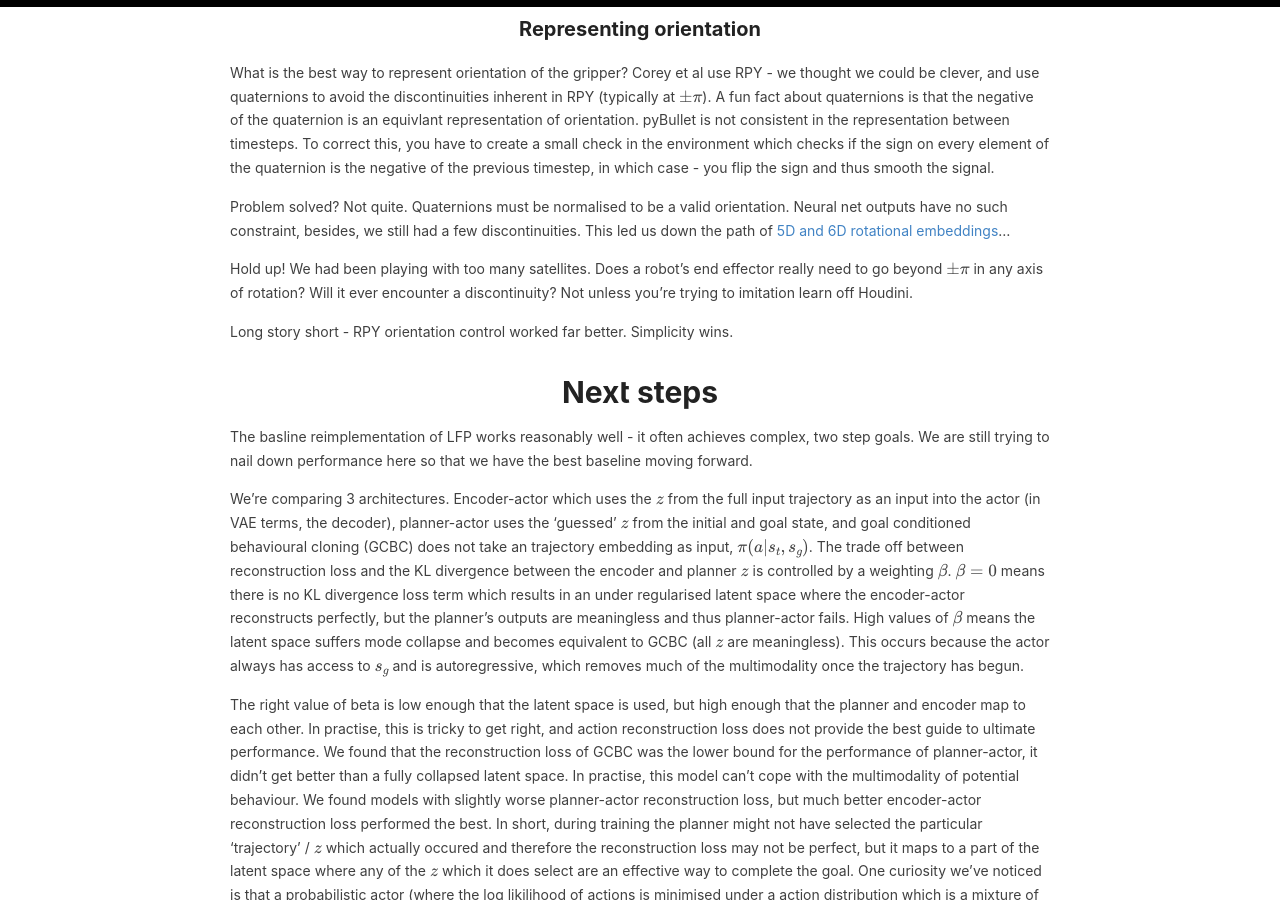
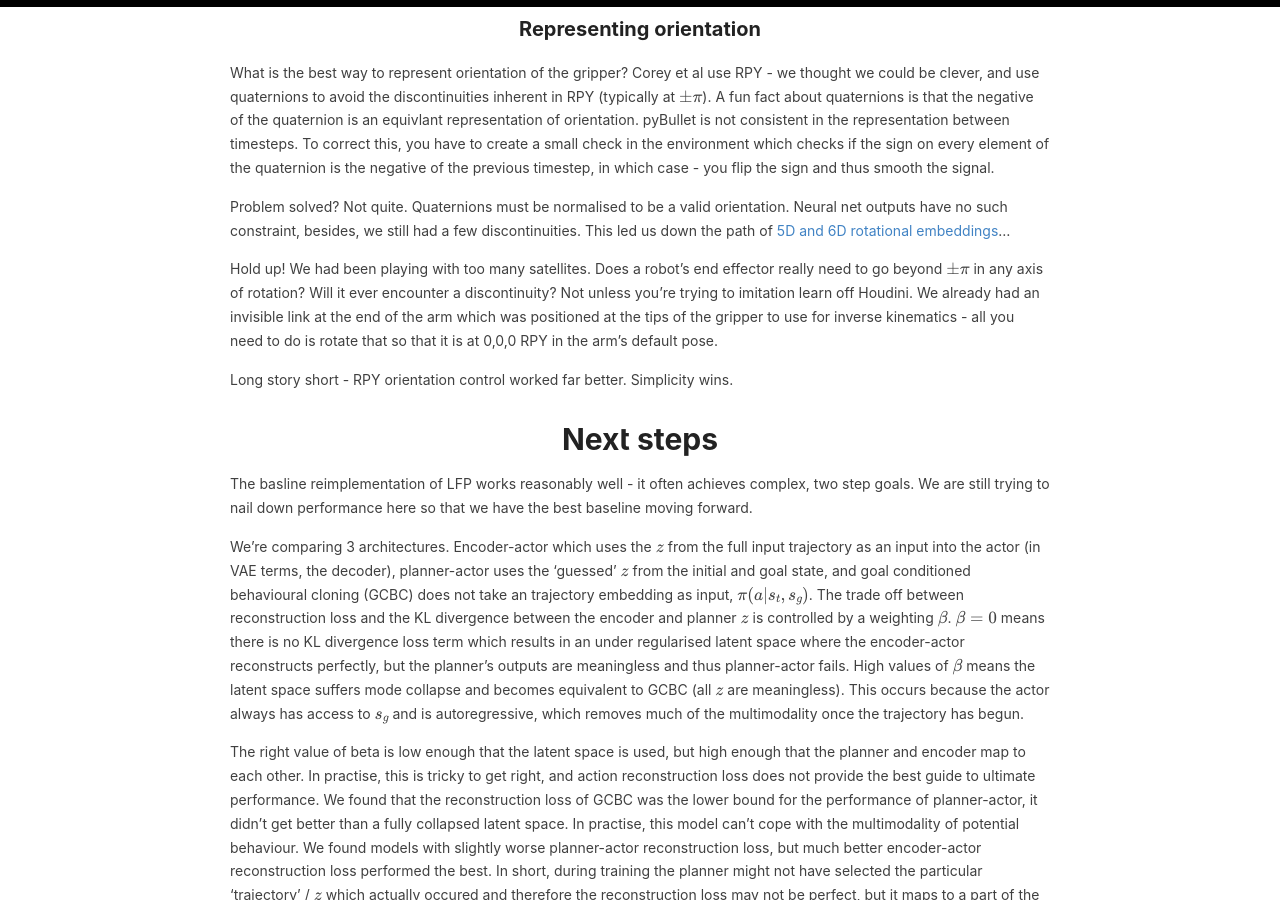
Before and after one commit to sholtodouglas/sholtodouglas.github.io, a Jekyll site: the page built from _posts/2020-12-18-LearningFromPlayAndLanguage.md, in a window 1280 px wide and 900 px high, scrolled down 3475 px. Built offline with Jekyll 4.4.1, drawn with Linux system fonts in a browser that asks for light colours; formulas are drawn with MathJax 3.

Commit message:
Update 2020-12-18-LearningFromPlayAndLanguage.md

```diff
--- a/_posts/2020-12-18-LearningFromPlayAndLanguage.md
+++ b/_posts/2020-12-18-LearningFromPlayAndLanguage.md
@@ -53,7 +53,7 @@ What is the best way to represent orientation of the gripper? Corey et al use RP
 
 Problem solved? Not quite. Quaternions must be normalised to be a valid orientation. Neural net outputs have no such constraint, besides, we still had a few discontinuities. This led us down the path of [5D and 6D rotational embeddings](https://openaccess.thecvf.com/content_CVPR_2019/papers/Zhou_On_the_Continuity_of_Rotation_Representations_in_Neural_Networks_CVPR_2019_paper.pdf)...
 
-Hold up! We had been playing with too many satellites. Does a robot's end effector really need to go beyond $ \pm \pi$ in any axis of rotation? Will it ever encounter a discontinuity? Not unless you're trying to imitation learn off Houdini.
+Hold up! We had been playing with too many satellites. Does a robot's end effector really need to go beyond $ \pm \pi$ in any axis of rotation? Will it ever encounter a discontinuity? Not unless you're trying to imitation learn off Houdini. We already had an invisible link at the end of the arm which was positioned at the tips of the gripper to use for inverse kinematics - all you need to do is rotate that so that it is at 0,0,0 RPY in the arm's default pose.
 
 Long story short - RPY orientation control worked far better. Simplicity wins.
 
```
